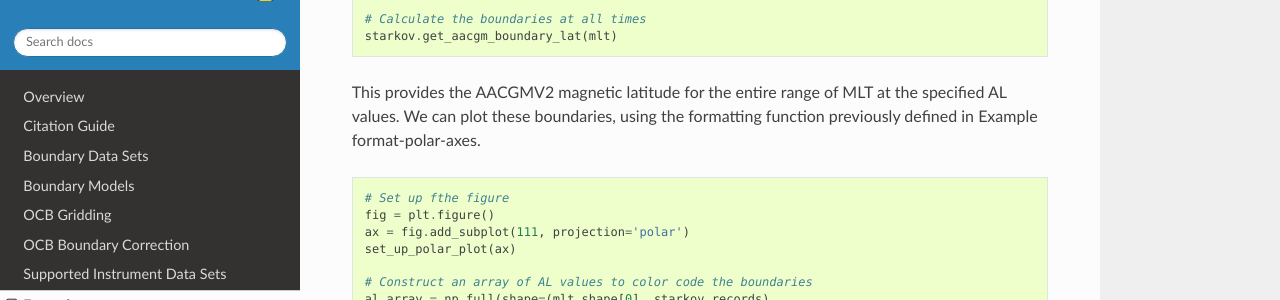
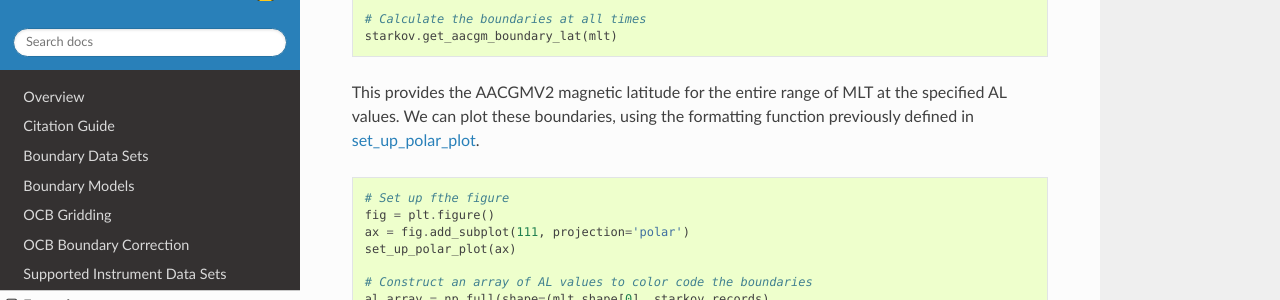
Before and after one commit to aburrell/ocbpy, a Sphinx documentation site: the page built from docs/examples/ex_model_boundaries.rst, in a window 1280 px wide and 900 px high, scrolled down 368 px. Shown: the part 175-475 px from the top of the window. Built offline with Sphinx 7.4.7 and the Read the Docs theme 3.1.0, drawn with Linux system fonts in a browser that asks for light colours; the version number is read from the project's files by our own code.

Commit message:
BUG: fixed doc reference
Fixed a reference in the doc examples.

```diff
--- a/docs/examples/ex_model_boundaries.rst
+++ b/docs/examples/ex_model_boundaries.rst
@@ -32,7 +32,7 @@ be calculated for a set of MLTs using the
 
 This provides the AACGMV2 magnetic latitude for the entire range of MLT at the
 specified AL values. We can plot these boundaries, using the formatting function
-previously defined in Example :ref:`format-polar-axes`.
+previously defined in :ref:`set_up_polar_plot <format-polar-axes>`.
 
 ::
 
```
